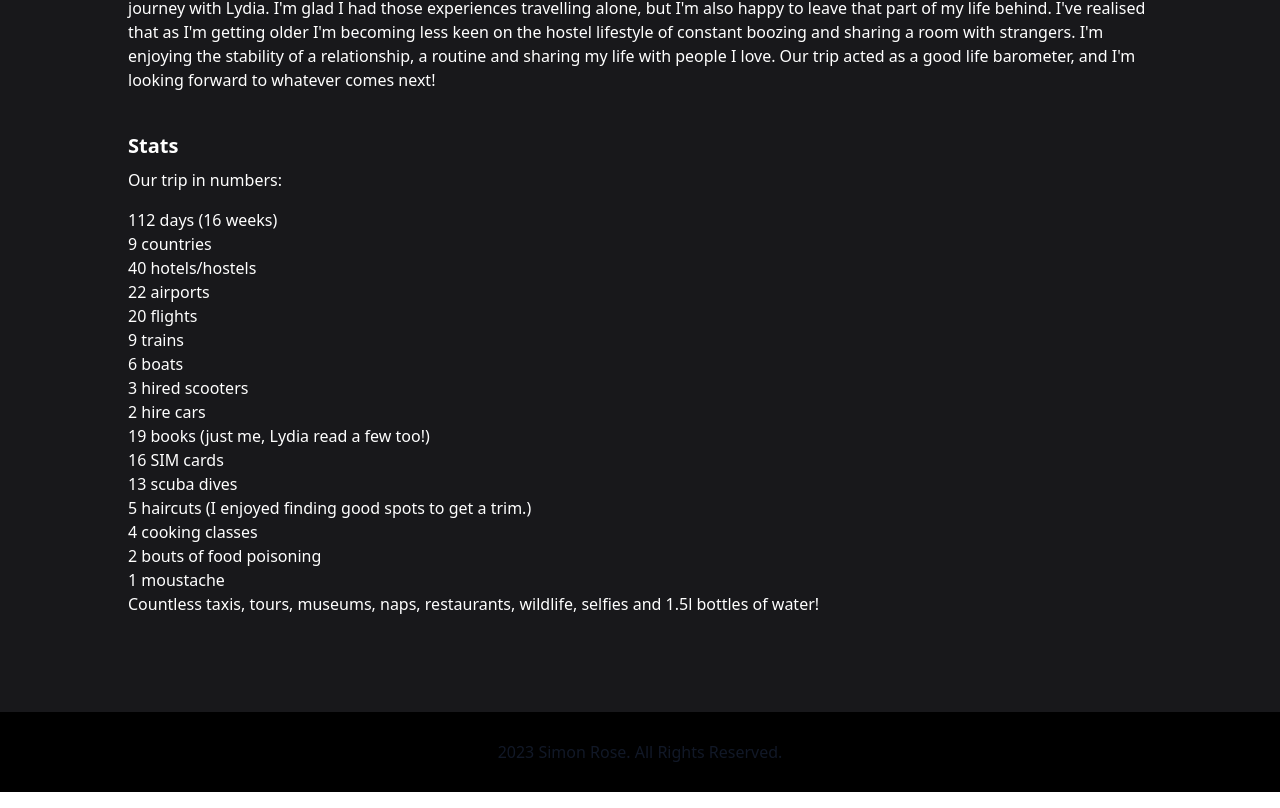
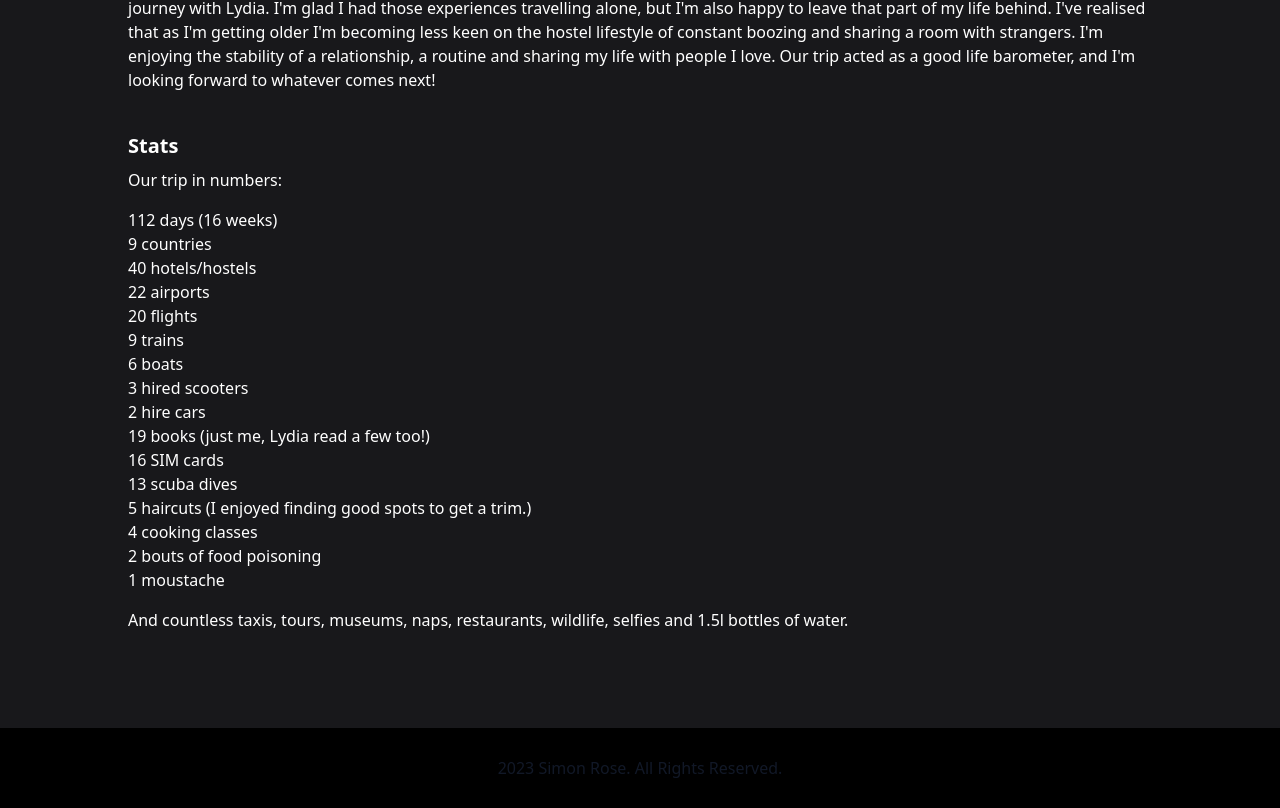
Before and after one commit to simonrose121/simon-rose.co.uk, a Next.js app: page /blog/4-months-travelling in a window 1280 px wide. Shown: the part 9056-9864 px from the top of the page. Built offline with nearby package versions, Linux system fonts and the light colour scheme.

Commit message:
fix: final line

```diff
--- a/pages/blog/4-months-travelling.mdx
+++ b/pages/blog/4-months-travelling.mdx
@@ -154,6 +154,6 @@ Our trip in numbers:
 -   2 bouts of food poisoning
 -   1 moustache
 
--   Countless taxis, tours, museums, naps, restaurants, wildlife, selfies and 1.5l bottles of water!
+And countless taxis, tours, museums, naps, restaurants, wildlife, selfies and 1.5l bottles of water.
 
 export default ({ children }) => <BlogPost meta={post}>{children}</BlogPost>;
```
